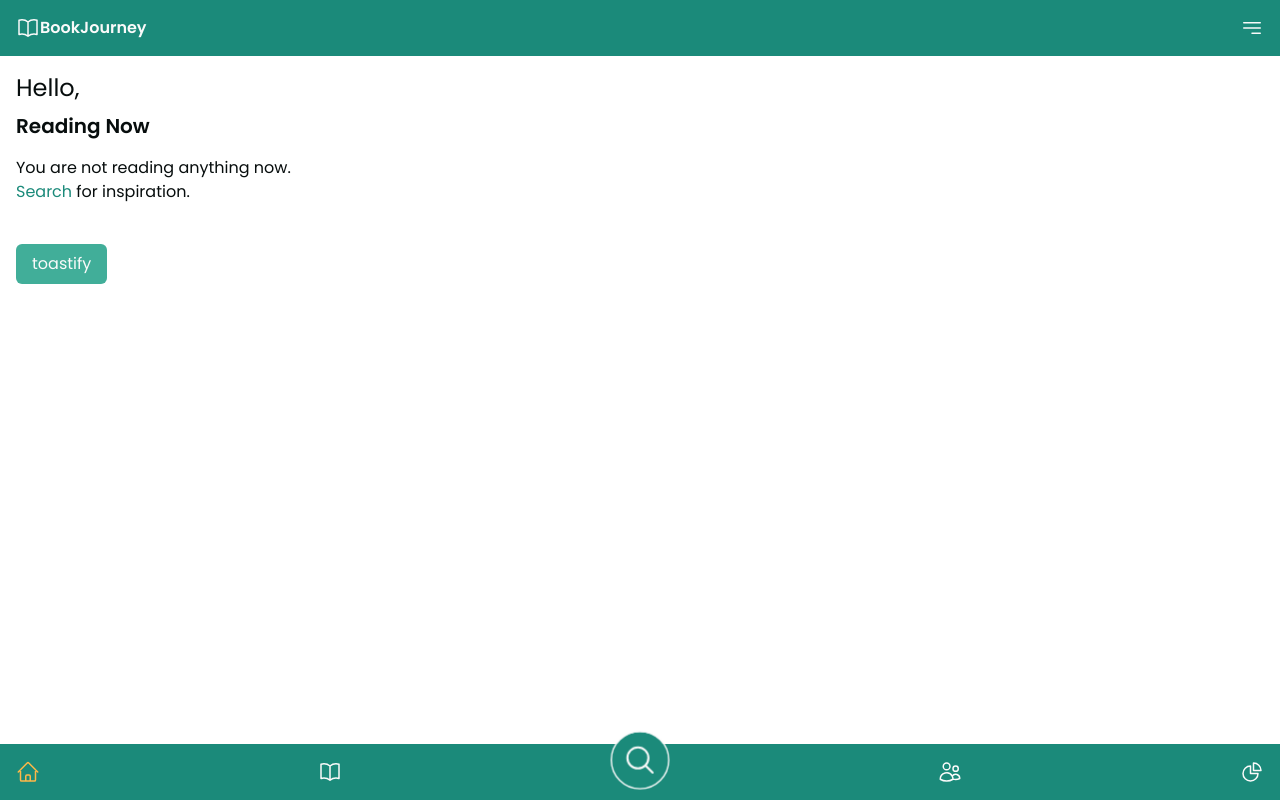
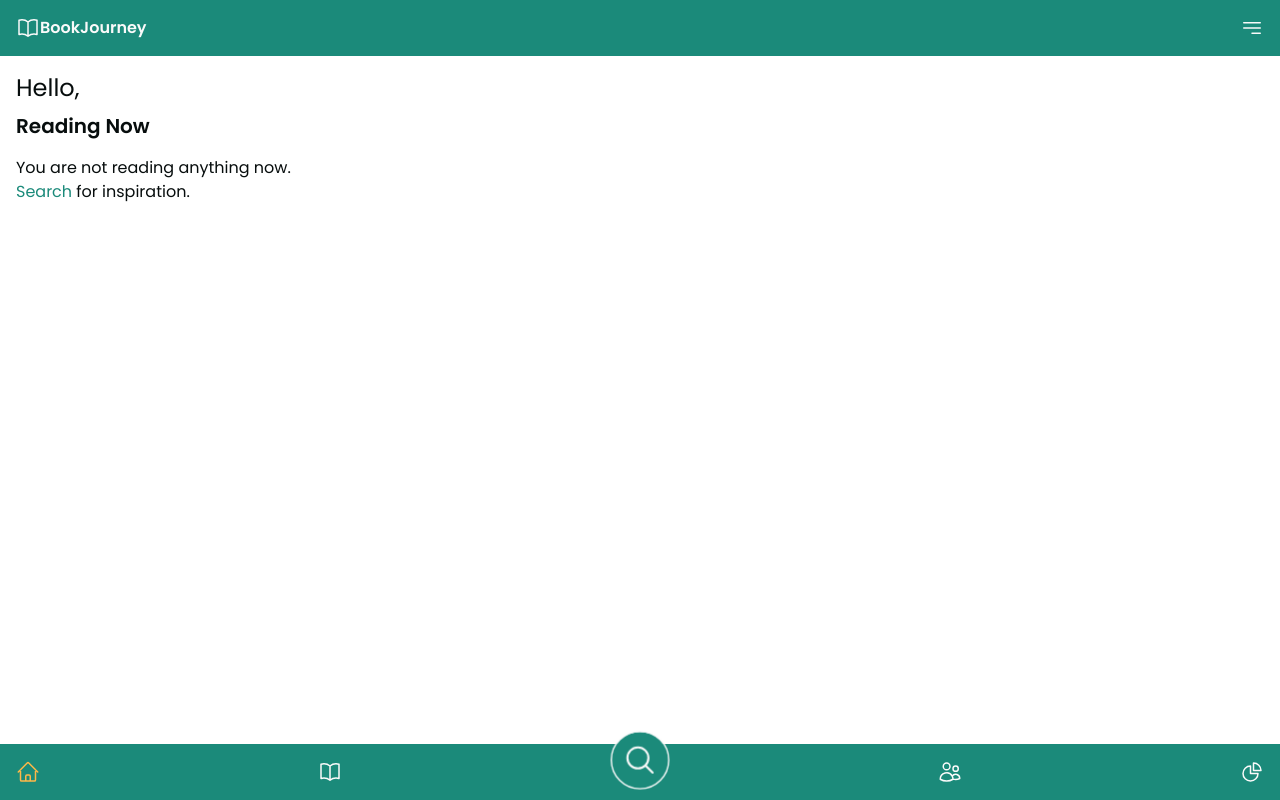
Before and after one commit to agnkos/book-journey, a React (Vite) app: page /dashboard in a window 1280 px wide. Built offline with nearby package versions, Linux system fonts and the light colour scheme; sample sign-in values are in the browser's storage; what chartjs-plugin-datalabels would draw is missing.

Commit message:
removed toast btn

```diff
--- a/src/pages/user/DashboardPage/Dashboard.jsx
+++ b/src/pages/user/DashboardPage/Dashboard.jsx
@@ -1,6 +1,5 @@
 import { useAuth } from "../../../hooks/useAuth";
 import ReadingNow from "./components/ReadingNow";
-import { toast } from 'react-toastify'
 
 const Dashboard = () => {
   const { user } = useAuth()
@@ -9,11 +8,6 @@ const Dashboard = () => {
     <div className="p-4">
       <h1 className="mb-2 text-2xl">Hello, <br /><span className="text-3xl font-semibold">{user?.username}</span></h1>
       <ReadingNow />
-      <button className="mt-6 px-4 py-2 text-center bg-lighter-accent hover:bg-main-accent text-light-bg rounded-md transition duration-15"
-        onClick={() => toast.success('Book added')}
-      >
-        toastify
-      </button>
     </div>
   )
 }
```
